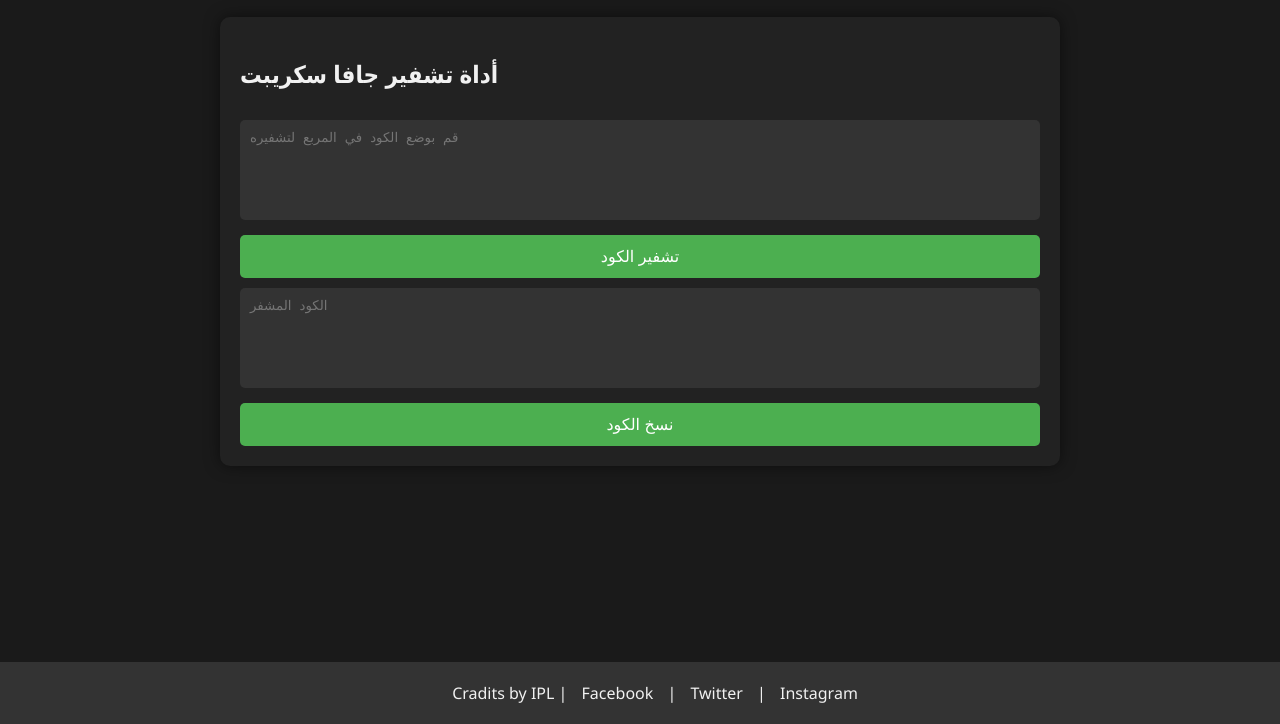
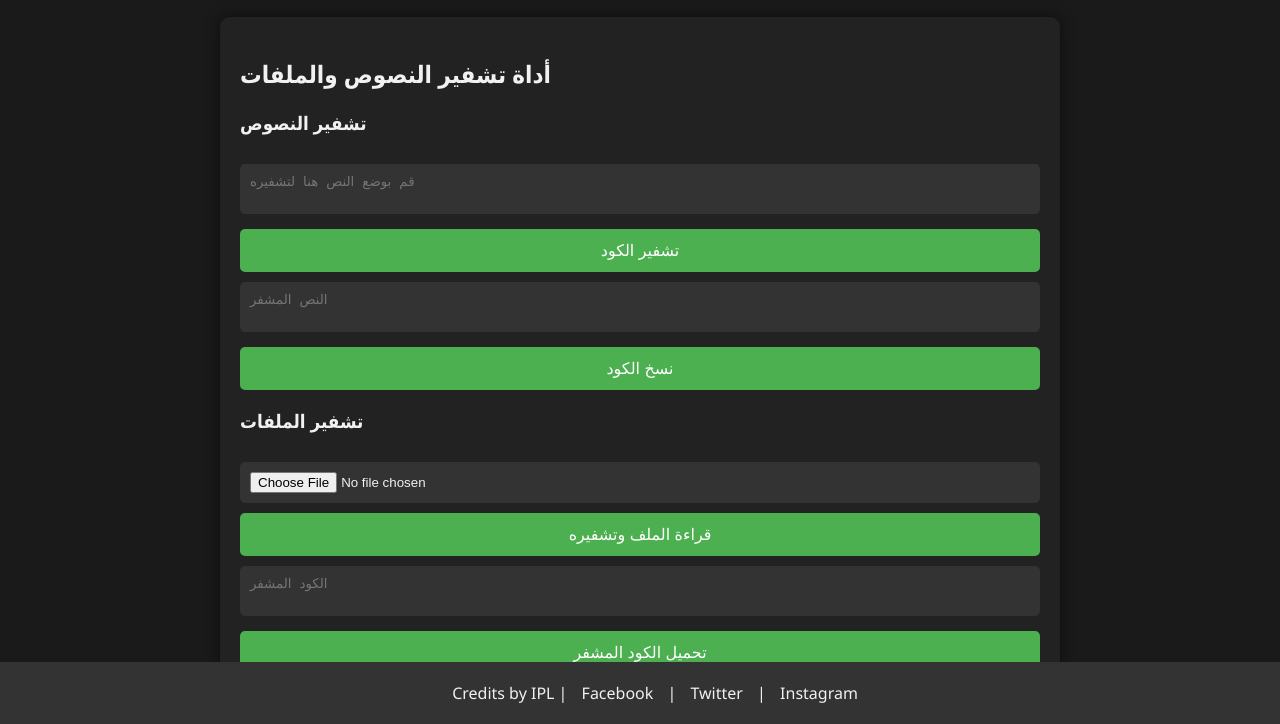
Before and after one commit to IPLOM/digital-encryption-tool, a plain HTML site: page index.html in a window 1280 px wide. Shown: the part 76-800 px from the top of the page. Drawn offline with Linux system fonts and the light colour scheme.

Commit message:
Update index.html

```diff
--- a/index.html
+++ b/index.html
@@ -3,7 +3,7 @@
 <head>
     <meta charset="UTF-8">
     <meta name="viewport" content="width=device-width, initial-scale=1.0">
-    <title>Digital Encryption Tool By I P L</title>
+    <title>Encryption Tool by IPL</title>
     <style>
         body {
             font-family: 'Segoe UI', Tahoma, Geneva, Verdana, sans-serif;
@@ -26,17 +26,16 @@
             border-radius: 10px;
             box-shadow: 0 0 15px rgba(0, 0, 0, 0.5);
         }
-        textarea {
+        textarea, input {
             width: 100%;
-            height: 100px;
             padding: 10px;
             margin-top: 10px;
             border-radius: 5px;
             border: none;
-            resize: none;
             background-color: #333;
             color: #f1f1f1;
             box-sizing: border-box;
+            resize: none;
         }
         button {
             width: 100%;
@@ -73,25 +72,35 @@
 </head>
 <body>
 
-<div class="header">I P L TOOLS</div>
+<div class="header">IPL TOOLS - Encryption</div>
 
 <div class="container">
-    <h2>أداة تشفير جافا سكريبت</h2>
-    <textarea id="inputText" placeholder="قم بوضع الكود في المربع لتشفيره"></textarea>
-    <button onclick="encrypt()">تشفير الكود</button>
-    <textarea id="outputText" placeholder="الكود المشفر" readonly></textarea>
+    <h2>أداة تشفير النصوص والملفات</h2>
+
+    <!-- Text Encryption -->
+    <h3>تشفير النصوص</h3>
+    <textarea id="inputText" placeholder="قم بوضع النص هنا لتشفيره"></textarea>
+    <button onclick="encryptText()">تشفير الكود</button>
+    <textarea id="outputText" placeholder="النص المشفر" readonly></textarea>
     <button onclick="copyToClipboard()">نسخ الكود</button>
+
+    <!-- File Encryption -->
+    <h3>تشفير الملفات</h3>
+    <input type="file" id="fileInput" accept=".txt">
+    <button onclick="readFile()">قراءة الملف وتشفيره</button>
+    <textarea id="fileOutputText" placeholder="الكود المشفر" readonly></textarea>
+    <button onclick="downloadEncrypted()">تحميل الكود المشفر</button>
 </div>
 
 <div class="footer">
-    Cradits by IPL |
+    Credits by IPL |
     <a href="#">Facebook</a> |
     <a href="#">Twitter</a> |
     <a href="#">Instagram</a>
 </div>
 
 <script>
-    function encrypt() {
+    function encryptText() {
         const text = document.getElementById('inputText').value;
         let result = '';
 
@@ -109,6 +118,42 @@
         document.execCommand('copy');
         alert('تم نسخ الكود');
     }
+
+    function readFile() {
+        const fileInput = document.getElementById('fileInput');
+        const file = fileInput.files[0];
+        if (file) {
+            const reader = new FileReader();
+            reader.onload = function(e) {
+                const text = e.target.result;
+                const encryptedText = encryptTextContent(text);
+                document.getElementById('fileOutputText').value = encryptedText;
+            };
+            reader.readAsText(file);
+        } else {
+            alert('يرجى اختيار ملف');
+        }
+    }
+
+    function encryptTextContent(text) {
+        let result = '';
+        for (let i = 0; i < text.length; i++) {
+            const charCode = text.charCodeAt(i) + 1; // Simple encryption by shifting ASCII
+            result += String.fromCharCode(charCode);
+        }
+        return result;
+    }
+
+    function downloadEncrypted() {
+        const encryptedText = document.getElementById('fileOutputText').value;
+        const blob = new Blob([encryptedText], {type: "text/plain;charset=utf-8"});
+        const link = document.createElement("a");
+        link.href = URL.createObjectURL(blob);
+        link.download = "en.txt";
+        document.body.appendChild(link);
+        link.click();
+        document.body.removeChild(link);
+    }
 </script>
 
 </body>
```
